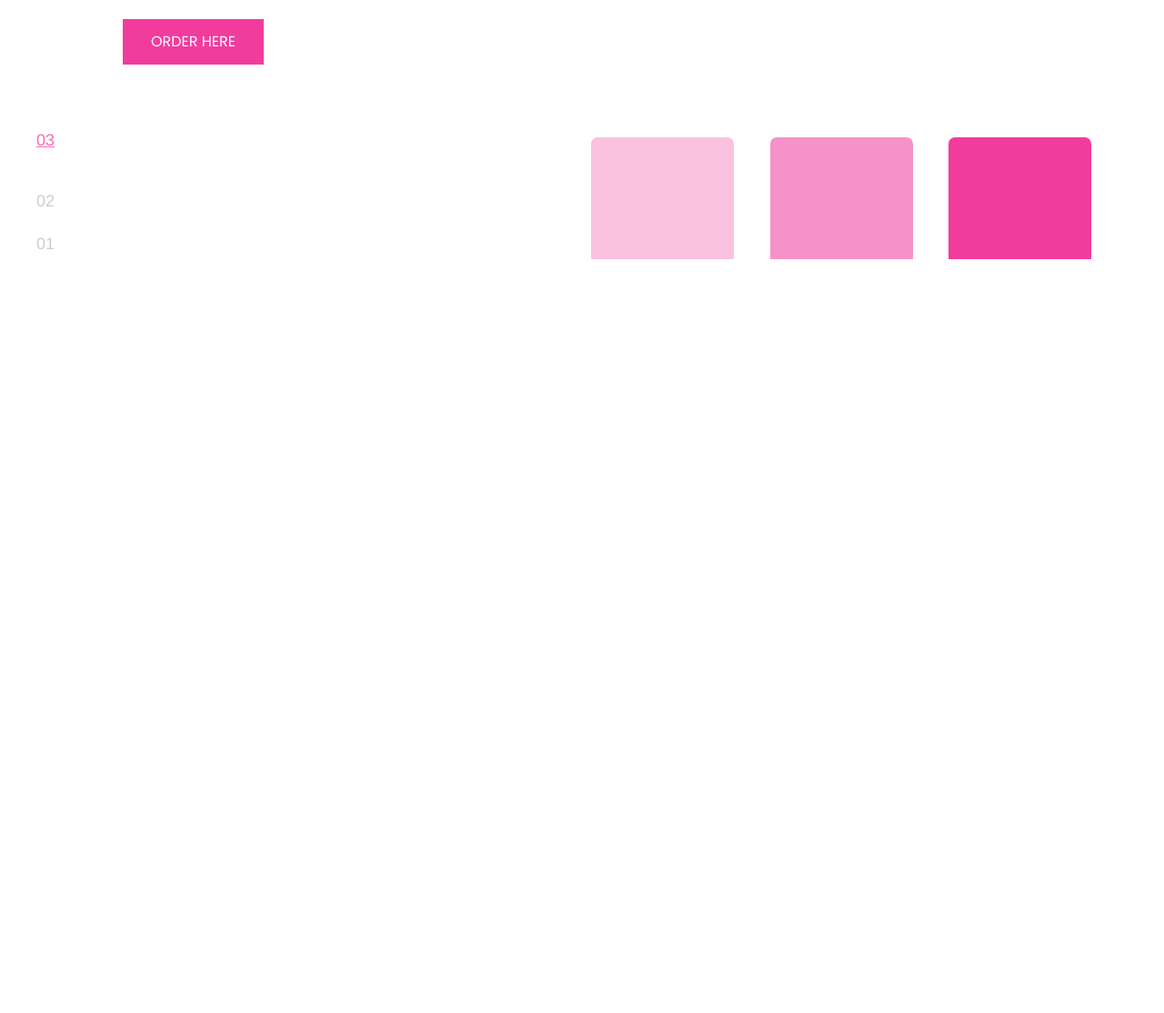
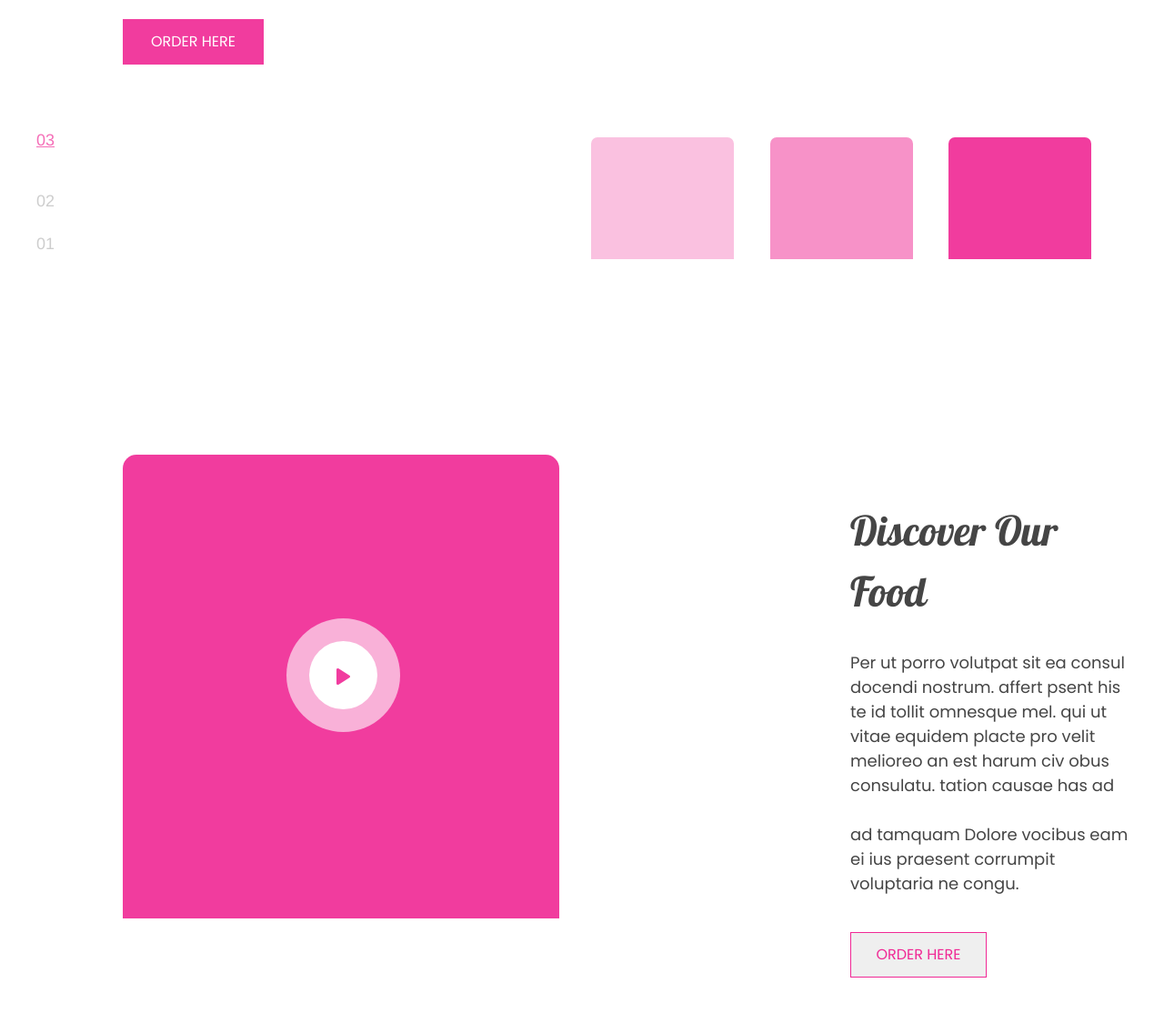
Before and after one commit to VadymHarmash/bakery, a plain HTML site: page template/index.html in a window 1280 px wide. Shown: the part 692-1806 px from the top of the page at 91% size. Before the commit the page ends 992 px from the top, so only its background shows below. Drawn offline with nearby package versions, Linux system fonts and the light colour scheme.

Commit message:
Added updated files (attempt 2)

```diff
--- a/template/index.html
+++ b/template/index.html
@@ -41,6 +41,25 @@
                 <div class="square" id="third"></div>
             </div>
         </div>
+        <div class="container__content">
+            <div class="content__video">
+                <div class="play">
+                    <div class="play__inside">
+                        <img src="icons/play.png" alt="Play">
+                    </div>
+                </div>
+            </div>
+            <div class="content__text">
+                <p class="content__title">Discover Our Food</p>
+                <p class="content__desc">Per ut porro volutpat sit ea consul docendi nostrum. affert psent his te id tollit omnesque mel. qui ut vitae equidem placte pro velit melioreo an est harum civ
+                obus consulatu. tation causae has ad<br><br>
+
+                ad tamquam Dolore vocibus eam ei ius praesent corrumpit voluptaria ne congu.
+                </p>
+                <button class="content__button">Order here</button>
+            </div>
+        </div>
+        <div class="help"></div>
     </main>
 </body>
 </html>
--- a/template/style.css
+++ b/template/style.css
@@ -47,11 +47,10 @@ header nav img{
     height: 450px;
 }
 .container__top .title{
-    font-family: 'Lobster', cursive;
+    font-family: 'Lobster';
     font-size: 45px;
     margin: 50px 30px 0 135px;
     color: #454545;
-    z-index: 1;
 }
 .container__top img{
     width: 860px;
@@ -126,3 +125,73 @@ header nav img{
 #third{
     background-color: #f13c9e;
 }
+.container__content{
+    display: -webkit-flex;
+    display: -ms-flex;
+    display: flex;
+    justify-content: space-around;
+    margin-top: 200px;
+}
+.container__content .content__video{
+    width: 480px;
+    height: 510px;
+    background-color: #f13c9e;
+    border-radius: 15px 15px 0 0;
+    position: absolute;
+    left: 135px;
+}
+.container__content .content__video .play{
+    background-color: #f9b1d8;
+    border-radius: 50%;
+    width: 125px;
+    height: 125px;
+    position: relative;
+    top: 180px;
+    left: 180px;
+}
+.container__content .content__video .play .play__inside{
+    background-color: #fff;
+    border-radius: 50%;
+    width: 75px;
+    height: 75px;
+    position: relative;
+    top: 25px;
+    left: 25px;
+}
+.container__content .content__video .play .play__inside img{
+    position: relative;
+    top: 30px;
+    left: 30px;
+    cursor: pointer;
+}
+.container__content .content__text{
+    width: 650px;
+    margin-left: 800px;
+}
+.container__content .content__text .content__title{
+    font-family: 'Lobster';
+    font-size: 45px;
+    margin: 50px 30px 0 135px;
+    color: #454545;
+}
+.container__content .content__text .content__desc{
+    font-family: 'Poppins', sans-serif;
+    font-size: 18px;
+    margin: 30px 30px 0 135px;
+    color: #454545;
+}
+.container__content .content__text button{
+    margin-left: 135px;
+    margin-top: 40px;
+    width: 150px;
+    height: 50px;
+    border: 1px #f02995 solid;
+    color: #f02995;
+    text-transform: uppercase;
+    font-family: 'Poppins', sans-serif;
+    font-size: 16px;
+    cursor: pointer;
+}
+.help{
+    height: 1000px;
+}
```
Also changed, not shown: template/icons/play.png (added).
